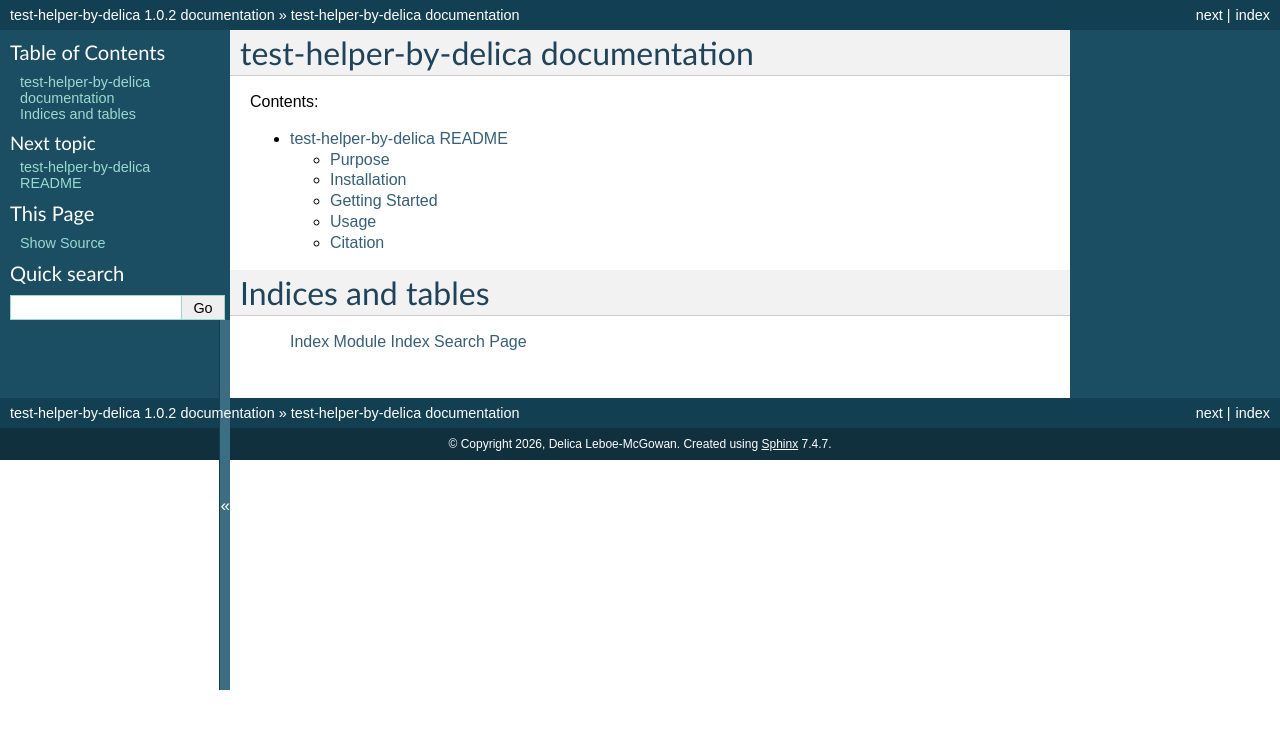
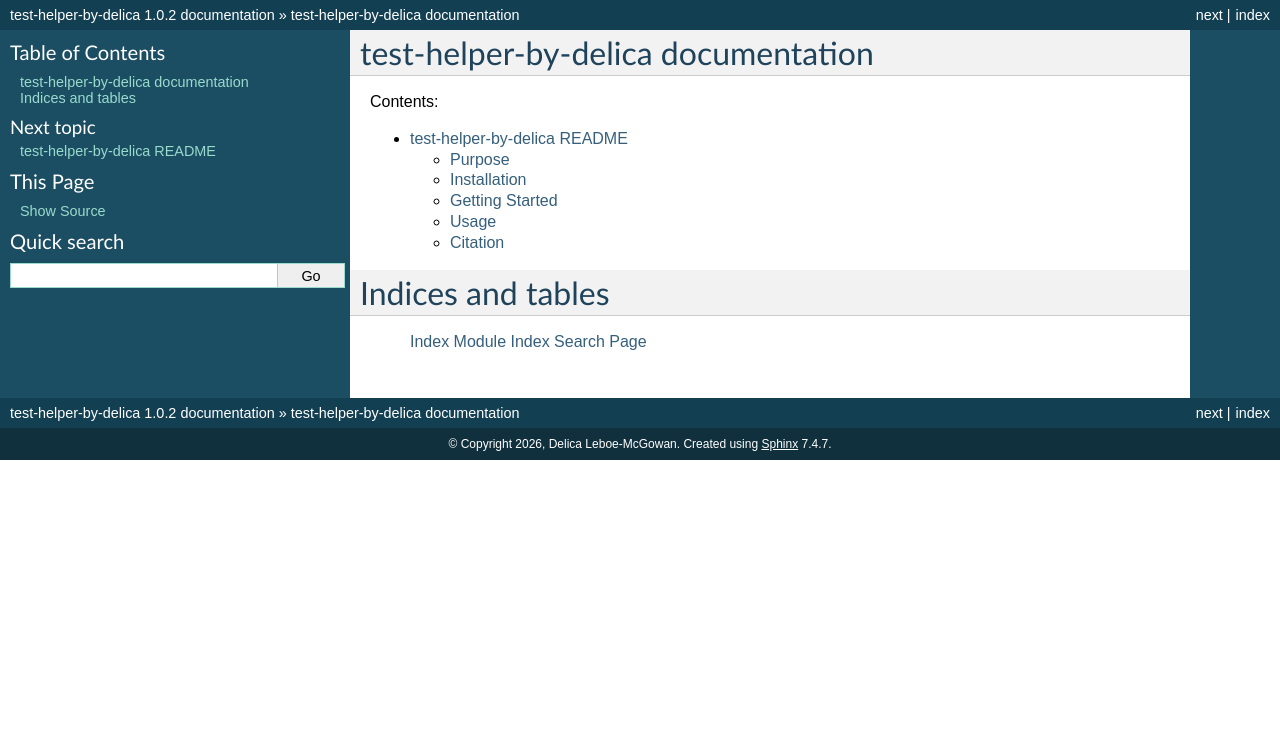
Before and after one commit to DelicaLM/test_helper_by_delica, a Sphinx documentation site: the page built from doc/source/index.rst, in a window 1280 px wide. Shown: the top 729 px of the page. Built offline with Sphinx 7.4.7, drawn with Linux system fonts in a browser that asks for light colours; pages that are not in the unit, such as notebooks, are missing from menus.

Commit message:
Added sphinx documentation support.

```diff
--- a/doc/source/conf.py
+++ b/doc/source/conf.py
@@ -59,7 +59,7 @@ exclude_patterns = []
 
 html_theme = 'classic'
 html_theme_options = {
-    "collapsiblesidebar": "true",
+    "sidebarwidth": "350",
 }
 # html_theme_options = {
 #     'sidebarwidth': '350px',
```
